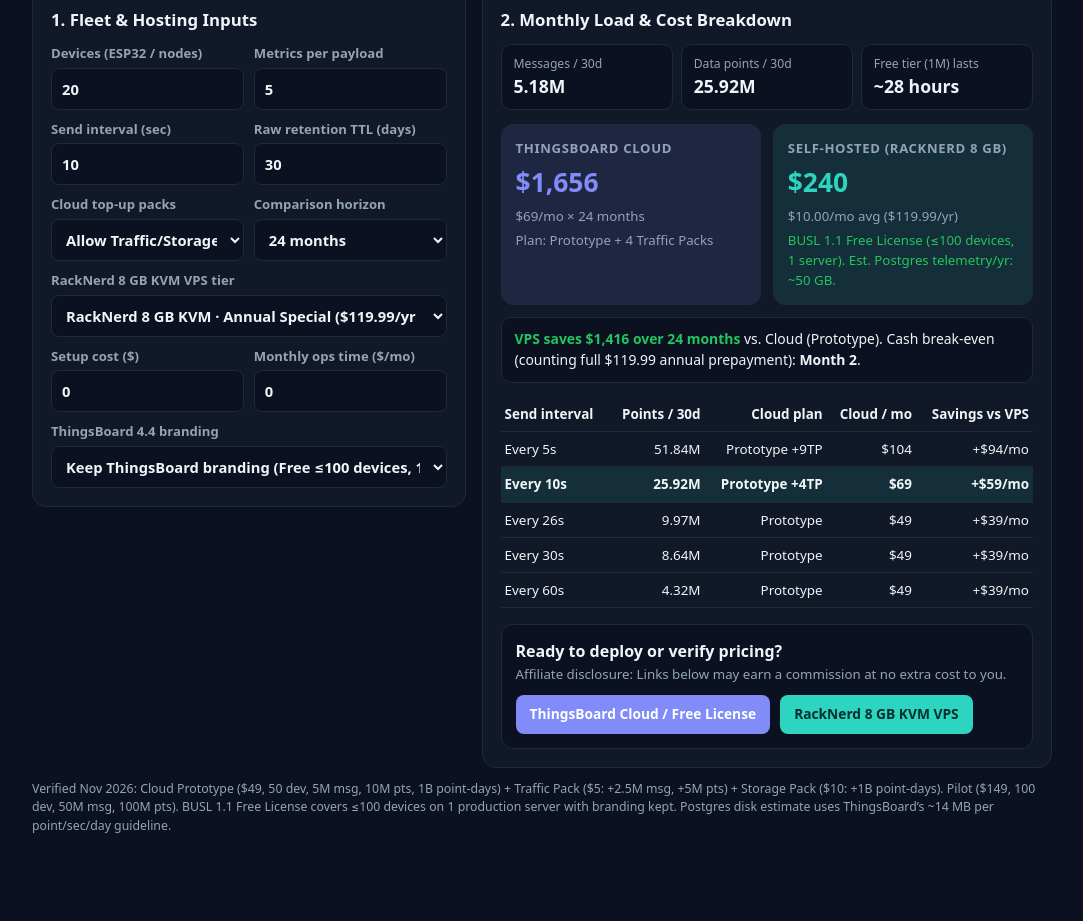
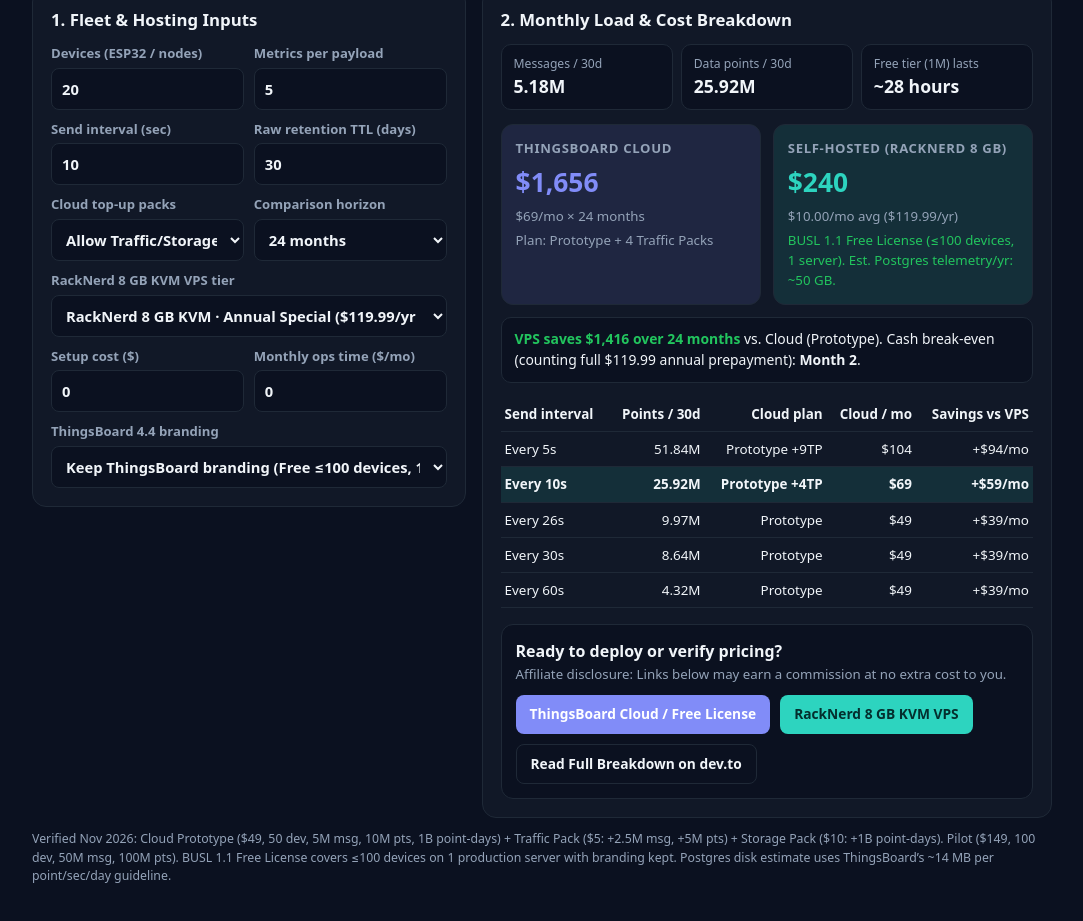
Before and after one commit to SuperMnr/thingsboard-tco-calculator, a plain HTML site: page index.html in a window 1280 px wide. Shown: the part 195-1116 px from the top of the page, without its empty margins (98-1181 px from the left). Before the commit the page ends 1082 px from the top, so only its background shows below. Drawn offline with Linux system fonts and the light colour scheme.

Commit message:
ThingsBoard Cloud vs VPS

```diff
--- a/index.html
+++ b/index.html
@@ -160,7 +160,7 @@
 </div>
 
 <script>
-const articleUrl = ""; // Set after publishing on dev.to
+const articleUrl = "https://dev.to/supermnr/20-esp32s-burn-thingsboards-free-tier-in-28-hours-heres-what-hosting-actually-costs-3i7l";
 const $ = id => document.getElementById(id);
 
 const PLANS = [
```
